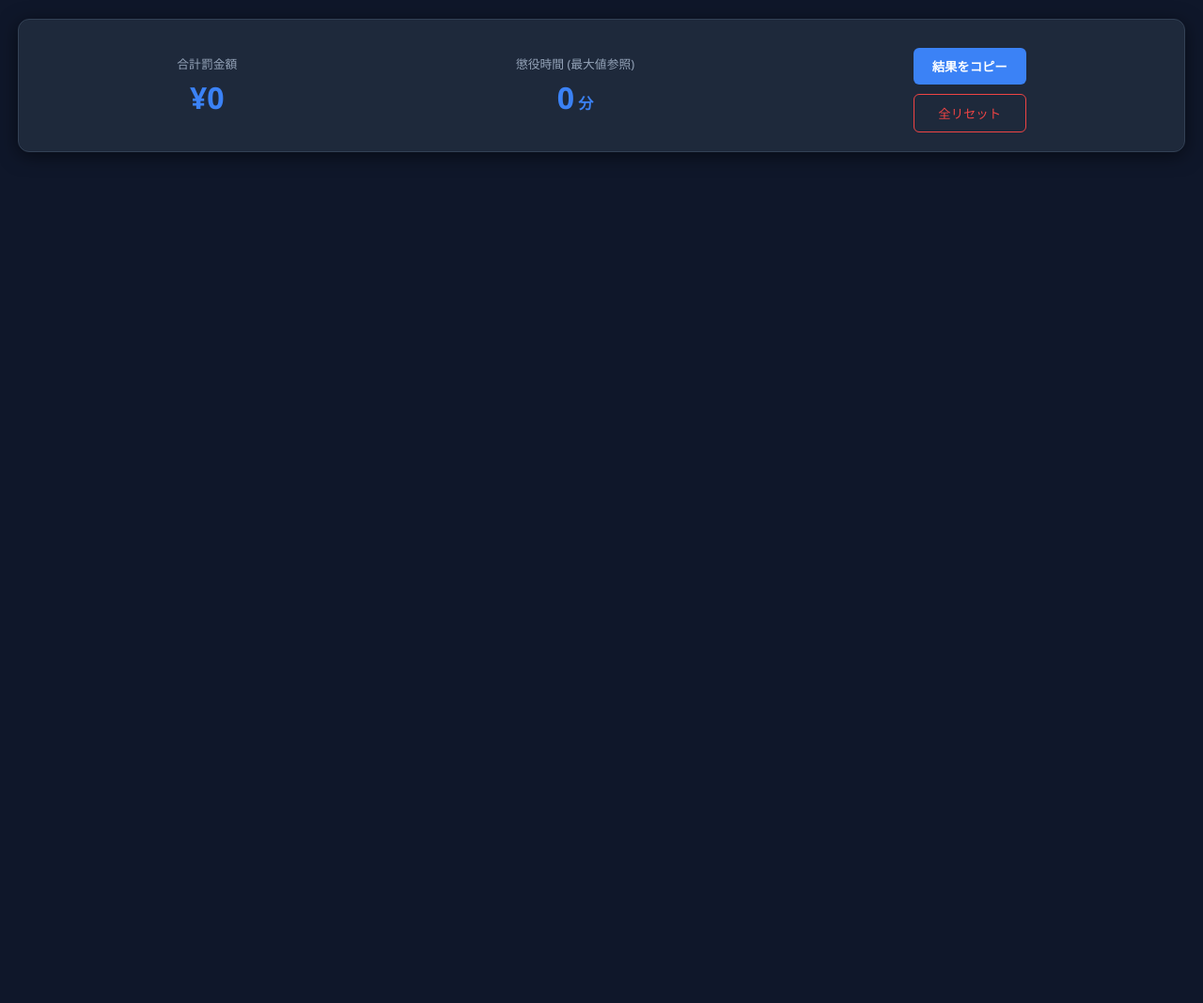
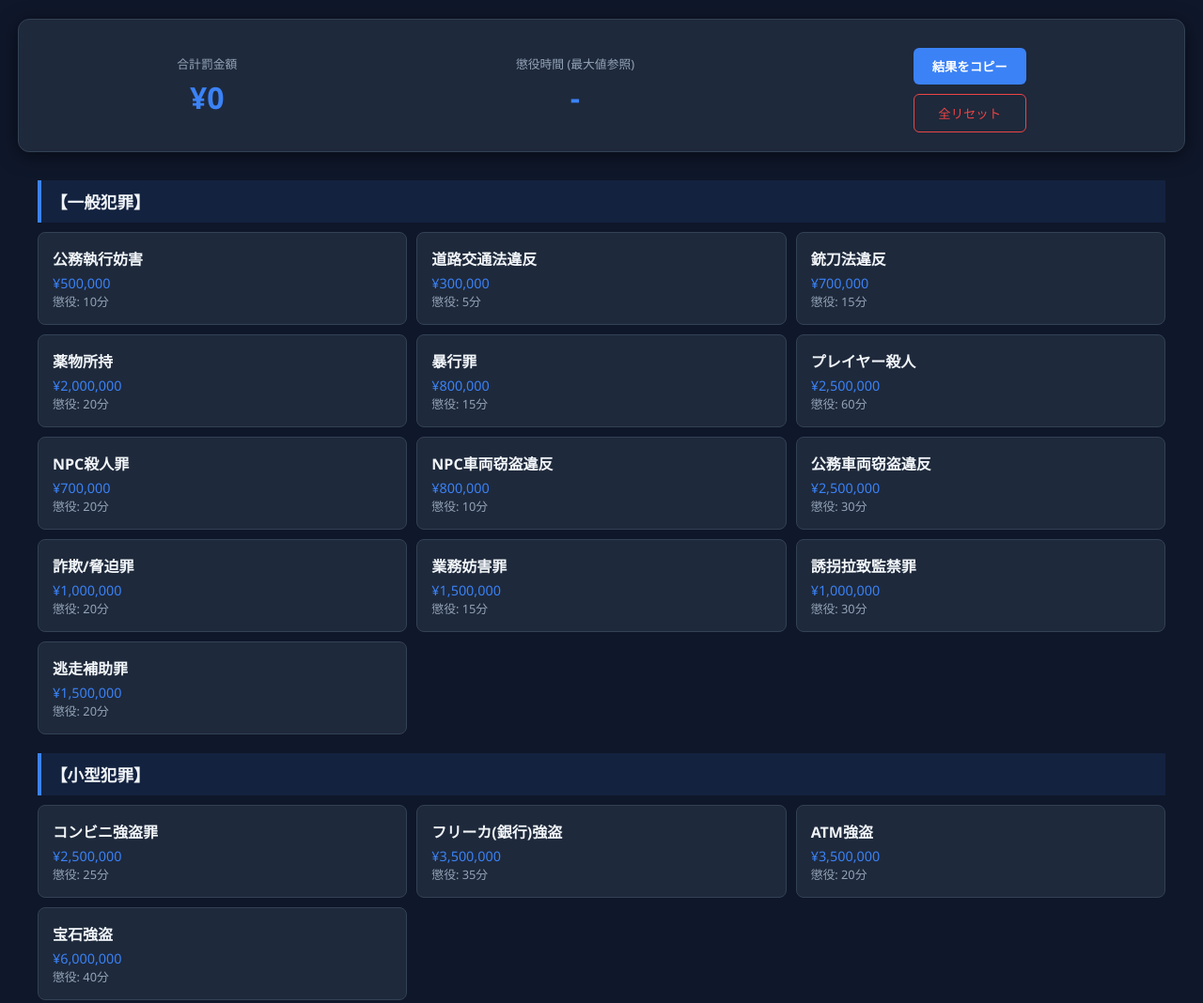
Before and after one commit to Rapid-kz/PoliceTool, a plain HTML site: page index.html in a window 1280 px wide. Shown: the top 1068 px of the page at 94% size. Before the commit the page ends 800 px from the top, so only its background shows below. Drawn offline with Linux system fonts and the light colour scheme.

Commit message:
Add time values to crimes and fix max time display
Updated crime data with time values and improved max time display logic.

```diff
--- a/index.html
+++ b/index.html
@@ -10,10 +10,6 @@
             --accent: #3b82f6;
             --text: #f1f5f9;
             --border: #334155;
-            --general: #dcfce7;
-            --small: #fef9c3;
-            --medium: #ffedd5;
-            --large: #fee2e2;
         }
         body { font-family: 'Segoe UI', Meiryo, sans-serif; background: var(--bg-color); color: var(--text); margin: 0; padding: 20px; display: flex; flex-direction: column; align-items: center; }
         .header { position: sticky; top: 0; width: 100%; max-width: 1200px; background: var(--card-bg); padding: 20px; border-radius: 12px; display: flex; justify-content: space-around; align-items: center; box-shadow: 0 4px 20px rgba(0,0,0,0.5); border: 1px solid var(--border); margin-bottom: 20px; z-index: 100; }
@@ -22,7 +18,7 @@
         .stat-value { font-size: 2rem; font-weight: bold; color: var(--accent); }
         .grid { display: grid; grid-template-columns: repeat(3, 1fr); gap: 10px; width: 100%; max-width: 1200px; }
         .category-label { grid-column: span 3; padding: 10px; font-weight: bold; font-size: 1.1rem; border-left: 4px solid var(--accent); margin-top: 10px; background: rgba(59, 130, 246, 0.1); }
-        .item { background: var(--card-bg); padding: 15px; border-radius: 8px; border: 1px solid var(--border); cursor: pointer; transition: 0.2s; display: flex; flex-direction: column; position: relative; overflow: hidden; }
+        .item { background: var(--card-bg); padding: 15px; border-radius: 8px; border: 1px solid var(--border); cursor: pointer; transition: 0.2s; display: flex; flex-direction: column; }
         .item:hover { border-color: var(--accent); transform: translateY(-2px); }
         .item.selected { background: var(--accent); border-color: #fff; }
         .item.selected * { color: #fff !important; }
@@ -30,7 +26,6 @@
         .item .price { font-size: 0.9rem; color: var(--accent); }
         .item .time { font-size: 0.8rem; color: #94a3b8; }
         .btn-copy { background: var(--accent); color: white; border: none; padding: 10px 20px; border-radius: 6px; cursor: pointer; font-weight: bold; margin-top: 10px; }
-        .btn-copy:active { opacity: 0.7; }
         .btn-reset { background: transparent; border: 1px solid #ef4444; color: #ef4444; padding: 10px 20px; border-radius: 6px; cursor: pointer; }
     </style>
 </head>
@@ -43,7 +38,7 @@
     </div>
     <div class="stat-box">
         <div class="stat-label">懲役時間 (最大値参照)</div>
-        <div class="stat-value" id="maxTime">0<span style="font-size:1rem"> 分</span></div>
+        <div class="stat-value" id="maxTime">-</div>
     </div>
     <div style="display: flex; flex-direction: column; gap: 10px;">
         <button class="btn-copy" onclick="copyResult()">結果をコピー</button>
@@ -54,32 +49,32 @@
 <div class="grid" id="crimeGrid"></div>
 
 <script>
-    // 罰金額(price)は画像から、懲役(time)は適宜設定（必要に応じて数値を変更してください）
+    // 罰金額(price)は画像に基づく
     const crimes = [
-        { cat: "一般", name: "公務執行妨害", price: 500000, time: - },
-        { cat: "一般", name: "道路交通法違反", price: 300000, time: - },
-        { cat: "一般", name: "銃刀法違反", price: 700000, time: - },
-        { cat: "一般", name: "薬物所持", price: 2000000, time: - },
-        { cat: "一般", name: "暴行罪", price: 800000, time: - },
-        { cat: "一般", name: "プレイヤー殺人", price: 2500000, time: - },
-        { cat: "一般", name: "NPC殺人罪", price: 700000, time: - },
-        { cat: "一般", name: "NPC車両窃盗違反", price: 800000, time: - },
-        { cat: "一般", name: "公務車両窃盗違反", price: 2500000, time: - },
-        { cat: "一般", name: "詐欺/脅迫罪", price: 1000000, time: - },
-        { cat: "一般", name: "業務妨害罪", price: 1500000, time: - },
-        { cat: "一般", name: "誘拐拉致監禁罪", price: 1000000, time: - },
-        { cat: "一般", name: "逃走補助罪", price: 1500000, time: - },
-        { cat: "小型", name: "コンビニ強盗罪", price: 2500000, time: - },
-        { cat: "小型", name: "フリーカ(銀行)強盗", price: 3500000, time: - },
-        { cat: "小型", name: "ATM強盗", price: 3500000, time: - },
-        { cat: "小型", name: "宝石強盗", price: 6000000, time: - },
-        { cat: "中型", name: "絵画強盗", price: 4000000, time: - },
-        { cat: "中型", name: "洞窟強盗", price: 4000000, time: - },
-        { cat: "大型", name: "客船強盗", price: 5000000, time: - },
-        { cat: "大型", name: "オイルリグ強盗", price: 6000000, time: - },
-        { cat: "大型", name: "飛行場強盗", price: 5000000, time: - },
-        { cat: "大型", name: "ユニオン強盗", price: 5000000, time: - },
-        { cat: "大型", name: "アーティファクト強盗", price: 6000000, time: - }
+        { cat: "一般", name: "公務執行妨害", price: 500000, time: 10 },
+        { cat: "一般", name: "道路交通法違反", price: 300000, time: 5 },
+        { cat: "一般", name: "銃刀法違反", price: 700000, time: 15 },
+        { cat: "一般", name: "薬物所持", price: 2000000, time: 20 },
+        { cat: "一般", name: "暴行罪", price: 800000, time: 15 },
+        { cat: "一般", name: "プレイヤー殺人", price: 2500000, time: 60 },
+        { cat: "一般", name: "NPC殺人罪", price: 700000, time: 20 },
+        { cat: "一般", name: "NPC車両窃盗違反", price: 800000, time: 10 },
+        { cat: "一般", name: "公務車両窃盗違反", price: 2500000, time: 30 },
+        { cat: "一般", name: "詐欺/脅迫罪", price: 1000000, time: 20 },
+        { cat: "一般", name: "業務妨害罪", price: 1500000, time: 15 },
+        { cat: "一般", name: "誘拐拉致監禁罪", price: 1000000, time: 30 },
+        { cat: "一般", name: "逃走補助罪", price: 1500000, time: 20 },
+        { cat: "小型", name: "コンビニ強盗罪", price: 2500000, time: 25 },
+        { cat: "小型", name: "フリーカ(銀行)強盗", price: 3500000, time: 35 },
+        { cat: "小型", name: "ATM強盗", price: 3500000, time: 20 },
+        { cat: "小型", name: "宝石強盗", price: 6000000, time: 40 },
+        { cat: "中型", name: "絵画強盗", price: 4000000, time: 45 },
+        { cat: "中型", name: "洞窟強盗", price: 4000000, time: 45 },
+        { cat: "大型", name: "客船強盗", price: 5000000, time: 50 },
+        { cat: "大型", name: "オイルリグ強盗", price: 6000000, time: 60 },
+        { cat: "大型", name: "飛行場強盗", price: 5000000, time: 50 },
+        { cat: "大型", name: "ユニオン強盗", price: 5000000, time: 60 },
+        { cat: "大型", name: "アーティファクト強盗", price: 6000000, time: 60 }
     ];
 
     let selectedIdx = new Set();
@@ -124,7 +119,13 @@
             if (crimes[i].time > maxT) maxT = crimes[i].time;
         });
         document.getElementById('totalPrice').innerText = `¥${total.toLocaleString()}`;
-        document.getElementById('maxTime').innerHTML = `${maxT}<span style="font-size:1rem"> 分</span>`;
+
+        // 罪状が選択されていない場合は "-" を表示
+        if (selectedIdx.size === 0) {
+            document.getElementById('maxTime').innerText = "-";
+        } else {
+            document.getElementById('maxTime').innerHTML = `${maxT}<span style="font-size:1rem"> 分</span>`;
+        }
     }
 
     function resetAll() {
@@ -150,5 +151,4 @@
     render();
 </script>
 </body>
-
 </html>
```
